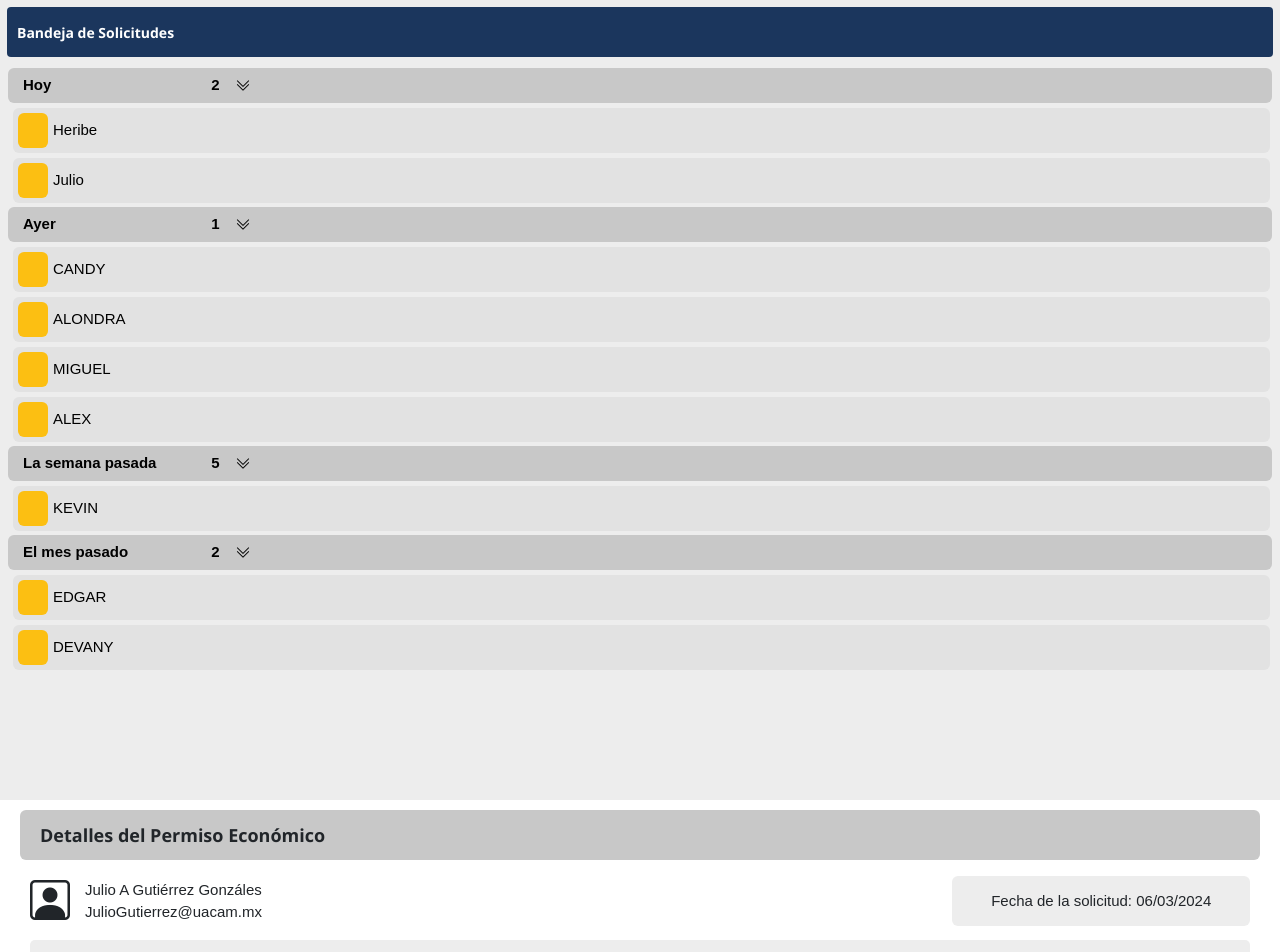
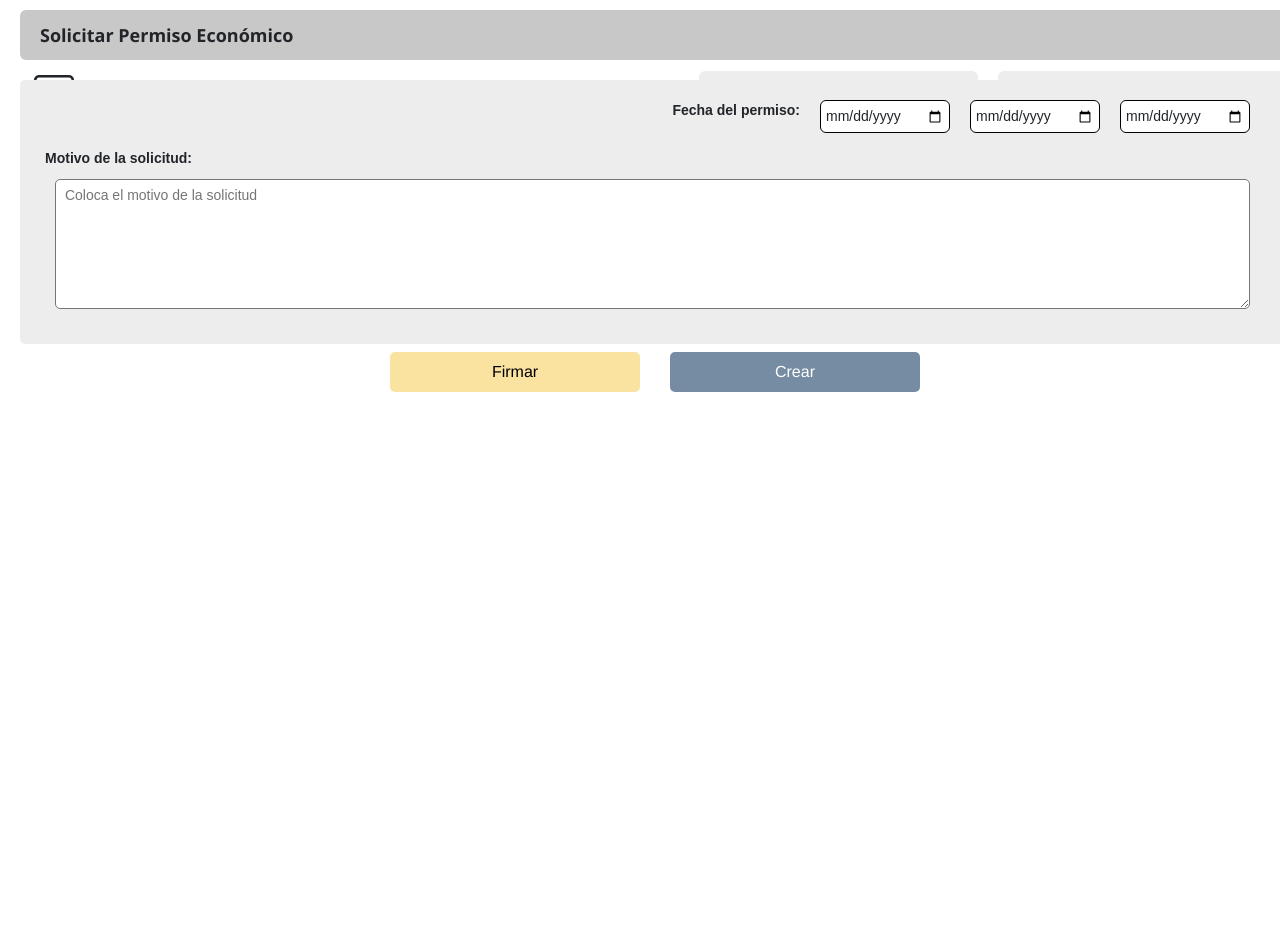
Before and after one commit to MiguelHern/front-zeleris, a Vue app: page / in a window 1280 px wide. Shown: the top 952 px of the page. After the commit the page ends 800 px from the top, so only its background shows below. Built offline with nearby package versions, Linux system fonts and the light colour scheme.

Commit message:
added a teacher's view of information, update buttons

```diff
--- a/src/App.vue
+++ b/src/App.vue
@@ -3,13 +3,16 @@ import SeePermit_coordinacion from "@/components/seePermit_coordinacion.vue";
 import Header__docente from "@/components/header__docente.vue";
 import GeneEcoPer_docente from "@/components/geneEcoPer_docente.vue";
 import RequestTray_coordinacion from "@/components/requestTray_coordinacion.vue";
-/*<gene-eco-per_docente></gene-eco-per_docente>*/
+import TeachingInformation_docente from "@/components/teachingInformation_docente.vue";
+
 </script>
 
 <template>
   <div>
-    <RequestTray_coordinacion/>
-    <SeePermit_coordinacion/>
+    <!--<RequestTray_coordinacion/>-->
+    <gene-eco-per_docente></gene-eco-per_docente>
+    <!--<SeePermit_coordinacion/>-->
+    <!--<TeachingInformation_docente/>-->
   </div>
 </template>
 
--- a/src/components/geneEcoPer_docente.vue
+++ b/src/components/geneEcoPer_docente.vue
@@ -1,13 +1,13 @@
 <template>
   <body>
-  <div class="applicantDetails">
-    <p> Solicitar Permiso Económico</p>
+  <div class="applicant_Details">
+    <p id="p_ad"> Solicitar Permiso Económico</p>
     <div class="teacherDetails">
       <h1>
         <i class="bi bi-person-square"></i>
       </h1>
       <div id="nameMail">
-        <label>Julio A Gutiérrez Gonzáles</label><br>
+        <label>Julio A Gutiérrez Gonzáles</label>
         <label>JulioGutierrez@uacam.mx</label>
       </div>
       <div class="numberDays">Cantidad de dias a solicitar:
@@ -25,14 +25,14 @@
     </div>
   </div>
 
-  <div class="fillingArea">
+  <div class="filling_Area">
     <div id="selectedDays"> Fecha del permiso:
       <input id="datePermit" type="date"></input>
       <input id="datePermit" type="date"></input>
       <input id="datePermit" type="date"></input>
     </div>
     <div id="reasons"> Motivo de la solicitud:</div>
-    <div id="textBox">
+    <div id="text_Box">
       <textarea class="reasonsTexts" placeholder=" Coloca el motivo de la solicitud" ></textarea>
     </div>
   </div>
@@ -69,35 +69,42 @@ plus.addEventListener("click", ()=>{
 </script>
 
 <style scoped>
-.applicantDetails, .fillingArea, .submissionArea{
+.applicant_Details, .filling_Area, .submissionArea{
   display: flex;
   top: 3rem;
   width: calc(100%-30px);
-  margin-left: 15px;
+
   margin-right: 15px;
   padding: 5px;
 }
 
-.applicantDetails{
+.applicant_Details{
   flex-direction:column;
-  min-height: 150px;
+  min-height: 25%;
+  margin-left: 15px;
   background-color: white;
+  margin-bottom: 10px;
 }
 
-p{
+p[id="p_ad"]{
   background-color: #C8C8C8;
-  min-height: 43px;
+  min-height: 50px;
   width: 100%;
   border-radius: 6px;
-  padding-left: 15px;
+  padding-left: 20px;
   align-content: center;
-  font-family:'Franklin Gothic Medium', 'Arial Narrow', Arial, sans-serif;
+  font-family:'Segoe UI', Tahoma, Geneva, Verdana, sans-serif;
+  font-weight: 700;
+  /*font-family:'Franklin Gothic Medium', 'Arial Narrow', Arial, sans-serif;*/
   font-size: 18px;
-  margin: 0;
 }
 
 h1{
-  margin-top: 8px;
+  align-content: center;
+  text-align: center;
+  height: 50px;
+  width: 50px;
+  margin-left: 10px
 }
 
 .applicant, .teacherDetails{
@@ -107,17 +114,22 @@ h1{
   /*border: 1px solid black;*/
   font-family:'Franklin Gothic Medium', 'Arial Narrow', Arial, sans-serif;
   font-size: 14px;
-  margin-top: 10px;
+
 }
 
 .teacherDetails{
-  min-height: 40px;
+  max-height: 35%;
+  margin-top: -5px;
   /*border: 1px solid black;*/
 }
 
 .applicant{
   background-color: #EDEDED;
-  min-height: 38px;
+  /*border: 1px solid black;*/
+  max-height: 45px;
+  margin-top: 7px;
+  padding-top: 10px;
+  padding-bottom: 10px;
 }
 
 #category{
@@ -141,14 +153,19 @@ h1{
 }
 
 .numberDays{
-  margin-right: 80px;
-  margin-left: 20px;
+  margin-right: 20px;
+  margin-left: 10px;
   border-radius: 6px;
   background-color: #EDEDED;
   /*border: 1px solid black;*/
   min-width: 22%;
   text-align: center;
   align-content: center;
+  padding-top: 5px;
+  padding-bottom: 5px;
+  padding-left: 10px;
+  padding-right: 10px;
+  overflow: hidden;
 }
 
 .numberDays span{
@@ -176,6 +193,10 @@ h1{
   min-width: 23%;
   text-align: center;
   align-content: center;
+  padding-top: 5px;
+  padding-bottom: 5px;
+  padding-left: 10px;
+  padding-right: 10px;
 }
 
 #todaysDate{
@@ -191,6 +212,7 @@ h1{
 #selectedDays{
   display: flex;
   padding: 15px;
+
   padding-bottom: 5px;
   padding-right: 35px;
   justify-content: right;
@@ -200,31 +222,43 @@ h1{
   margin-left: 20px;
   border-radius: 6px;
   border: 1px solid black;
+  padding: 5px;
 }
 
-.fillingArea{
+.filling_Area{
   display: flex;
   flex-direction:column;
   font-family:'Segoe UI', Tahoma, Geneva, Verdana, sans-serif;
   font-weight: 700;
   font-size: 14px;
-  height: 60%;
+  height: 45%;
   background-color: #EDEDED;
   padding-left: 15px;
+  margin-top: 15px;
+  margin-left: 20px;
+  margin-right: -10px;
+  border-radius: 5px;
 }
 
-#textBox{
+#text_Box{
   display: flex;
   flex-direction: column;
   padding-left: 20px;
   padding-right: 35px;
   /*background-color: green;*/
-  height: 250px;
+  height: 170px;
 }
 
 .reasonsTexts{
   margin-top: 10px;
-  min-height: 200px;
+  min-height: 130px;
+  padding: 5px;
+  border-radius: 5px;
+}
+
+div[id="reasons"]{
+  margin-top: 10px;
+  margin-left: 10px;
 }
 
 .submissionArea{
@@ -232,37 +266,41 @@ h1{
   align-items: center;
   justify-content: center;
   margin-top: 3px;
+  margin-left: 45px;
   height: 10%;
   background-color: white;
 
 }
 
 .signButton, .cancelButton{
+  padding-left: 15px;
+  padding-right: 15px;
+  padding-bottom: 1px;
   height: 40px;
   width: 250px;
-  border: 1px solid black;
-  border-radius: 6px;
-  font-size: 17px;
+  border-radius: 5px;
+  font-size: 16px;
   cursor: pointer;
-  box-shadow: 4px 4px 8px rgba(0, 0, 0, .3);
   font-family:'Franklin Gothic Medium', 'Arial Narrow', Arial, sans-serif;
+  transition: .3s ease-in;
+  border: none;
 }
 .signButton{
-  background-color: #FCBF12;
+  background-color: #fae3a0;
   color:black;
   margin-right: 30px;
 }
 .signButton:hover {
-  box-shadow: inset 0 0 4px , 0 0 4px #e0aa13;
-  text-shadow: 1px 1px 15px #e0aa13;
+  background-color: #FCBF12;
+  text-shadow: 1px 1px 5px #e2aa11;
 }
 .cancelButton{
-  background-color: #1B365D;
+  background-color: #758CA3;
   color:white;
 }
 .cancelButton:hover {
-  box-shadow: inset 0 0 4px , 0 0 4px black;
-  text-shadow: 1px 1px 10px black;
+  background-color: #1B365D;
+  text-shadow: 1px 1px 5px #0f1e33;
 }
 
 body{
--- a/src/components/requestTray_coordinacion.vue
+++ b/src/components/requestTray_coordinacion.vue
@@ -131,13 +131,6 @@
 </template>
 
 <script>
-/*export default {
-  name: 'requestTray_coordinacion',
-  props: {
-    msg: String
-  }
-}*/
-
 export default {
   name: 'requestTray_coordinacion',
   props: {
@@ -162,10 +155,6 @@ export default {
 </script>
 
 <style>
-.rotate {
-  transform: rotate(180deg);
-}
-
 .scrollContainer {
   overflow-y: auto;
   max-height: calc(100vh - 70px); /* Restamos el alto del trayHeader */
@@ -185,7 +174,7 @@ export default {
   background-color: #1B365D;
   font-family:'Segoe UI', Tahoma, Geneva, Verdana, sans-serif;
   font-weight: 650;
-  font-size: 14px;
+  font-size: 15px;
   color: white;
   padding-left: 10px;
   padding-right: 10px;
@@ -201,7 +190,7 @@ export default {
   background-color: #C8C8C8;
   font-family:'Segoe UI', Tahoma, Geneva, Verdana, sans-serif;
   font-weight: 600;
-  font-size: 15px;
+  font-size: 14px;
   color: black;
   padding-left: 15px;
   padding-right: 10px;
@@ -224,7 +213,6 @@ export default {
   align-content: center;
   /*border: 3px solid blueviolet;*/
   width: 25px;
-
 }
 
 button{
@@ -259,17 +247,13 @@ button{
 #userName{
   text-align: left;
   align-content: center;
+  padding-left: 3px;
 }
 
 #iconUser{
   background-color: #FCBF12;
-  width: 30px;
+  width: 34px;
   margin: 5px;
   border-radius: 6px;
 }
-
-i[class="bi bi-chevron-double-up"], i[class="bi bi-chevron-double-down"] {
-  display: flex;
-  /*border: 2px solid yellow;*/
-}
 </style>
--- a/src/components/seePermit_coordinacion.vue
+++ b/src/components/seePermit_coordinacion.vue
@@ -3,7 +3,7 @@
         <div class="details">
             <p> Detalles del Permiso Económico</p>
             <div class="applicantDetails">
-                <h1>
+                <h1 id="perfil_Icon">
                     <i class="bi bi-person-square"></i>
                 </h1>
                 <div id="nameMail">
@@ -21,7 +21,7 @@
             </div>
             <div id="reasons"> Motivo de la solicitud:</div>
               <div id="textBox">
-              <textarea class="reasonsTexts" placeholder=" Coloca el motivo de la solicitud" ></textarea>
+              <textarea class="reasonsText" placeholder="Coloca el motivo de la solicitud" ></textarea>
             </div>
         </div>
 
@@ -75,26 +75,28 @@ p{
   width: calc(100%-30px);
   margin-left: 15px;
   margin-right: 15px;
-  padding-top: 10px;
-  padding-bottom: 5px;
+  padding-top: 8px;
+  padding-bottom: 8px;
   padding-left: 5px;
   padding-right: 5px;
 }
 
 .applicantDetails{
-  max-height: 50px;
+  min-height: 40px;
   /*border: 2px solid green;*/
   display: flex;
   width: 100%;
   font-family:'Franklin Gothic Medium', 'Arial Narrow', Arial, sans-serif;
   font-size: 15px;
+  margin-bottom: 2px;
   /*margin-top: 0px;*/
 }
 
-h1{
-  margin-left: 10px;
-  padding-top: 1px;
-
+h1[id="perfil_Icon"]{
+  /*border: 2px solid green;*/
+  margin-top: 3px;
+  margin-left: 15px;
+  align-content: center;
 }
 
 #nameMail{
@@ -110,11 +112,15 @@ h1{
   /*background-color: #f5b642;*/
   background-color: #EDEDED;
   border-radius: 6px;
-  min-width: 24%;
+  min-width: 28%;
   /*min-width RECUERDA MODIFICAR CUANDO HAGAS LA BANDEJA*/
-  margin-right: 10px;
+  margin-right: 15px;
   text-align: center;
   align-content: center;
+  padding-right: 5px;
+  padding-left: 5px;
+  padding-top: 3px;
+  padding-bottom: 3px;
 }
 
 .fillingArea{
@@ -170,12 +176,14 @@ h1{
   margin-bottom: 25px;
   /*background-color: green;*/
   background-color: #EDEDED;
-  max-height: 150px;
+  height: 250px;
 }
 
-.reasonsTexts{
+.reasonsText{
   margin-top: 5px;
   min-height: 110px;
+  padding: 5px;
+  border-radius: 5px;
 }
 
 .submissionArea{
@@ -209,32 +217,36 @@ h1{
   padding-left: 15px;
   padding-right: 15px;
   padding-bottom: 1px;
-  height: 35px;
-  min-width: 19%;
-  border: 1px solid black;
-  border-radius: 6px;
+  height: 37px;
+  width: 150px;
+  border-radius: 5px;
   font-size: 16px;
   cursor: pointer;
-  box-shadow: 4px 4px 8px rgba(0, 0, 0, .3);
+  /*box-shadow: 3px 3px 6px rgba(0, 0, 0, .3);*/
   font-family:'Franklin Gothic Medium', 'Arial Narrow', Arial, sans-serif;
+  transition: .3s ease-in;
 }
 
 .declineButton{
-  background-color: #e00606;
-  color:white;
+  background-color: #fae3a0;
+  color:black;
   margin-right: 30px;
+  border: none;
 }
-.declineButton:hover {
-  box-shadow: inset 0 0 4px , 0 0 4px rgb(170, 5, 5);
-  text-shadow: 1px 1px 15px white;
+.declineButton:hover{
+  background-color: #FCBF12;
+  text-shadow: 1px 1px 5px #e2aa11;
+  border: none;
 }
 
 .acceptButton{
-  background-color: #5bb904;
+  background-color: #758CA3;
   color:white;
+  border: none;
 }
 .acceptButton:hover {
-  box-shadow: inset 0 0 4px , 0 0 4px #3b9403;
-  text-shadow: 1px 1px 10px white;
+  background-color: #1B365D;
+  text-shadow: 1px 1px 5px #0f1e33;
+  border: none;
 }
 </style>
--- /dev/null
+++ b/src/components/teachingInformation_docente.vue
@@ -0,0 +1,333 @@
+<template>
+    <div id="cuerpo">
+        <div class="detail">
+            <p id="nameCareer">Ingeniería en sistemas computacionales</p>
+            <div class="applicant_Details">
+                <h1 id="perfilIcon">
+                    <i class="bi bi-person-square"></i>
+                </h1>
+                <div id="nameMailD">
+                    <label>Julio A Gutiérrez Gonzáles</label>
+                    <label>JulioGutierrez@uacam.mx</label>
+                  </div>
+                <div id="IDApplicant"> ID1234 </div>
+                <div id="roleApplicant"> Docente </div>
+            </div>
+        </div>
+
+        <div class="requestsMade"> Días económicos solicitados: 3
+            <!--Contenido del usuario-->
+
+            <div id="requestsHead">
+                <label class="labelrd" id="labelrDate"> Fecha: </label>
+                <label class="labelrd" id="labelrReason">Motivo: </label>
+                <label class="labelrd" id="labelrStatus">Estatus: </label>
+                <label class="labelrd" id="labelrB"></label>
+            </div>
+
+            <div id="requestsDay">
+              <div class="day">06/03/2024</div>
+              <div class="reason">Motivos personales</div>
+              <div class="status">Aprobado</div>
+              <input class="viewPermiButton" type="submit" value="Ver permiso"></input>
+            </div>
+
+            <div id="requestsDay">
+              <div class="day">06/03/2024</div>
+              <div class="reason">Motivos personales</div>
+              <div class="status">Aprobado</div>
+              <input class="viewPermiButton" type="submit" value="Ver permiso"></input>
+            </div>
+
+            <div id="requestsDay">
+              <div class="day">06/03/2024</div>
+              <div class="reason">Motivos personales</div>
+              <div class="status">Aprobado</div>
+              <input class="viewPermiButton" type="submit" value="Ver permiso"></input>
+            </div>
+
+        </div>
+
+        <div class="managementArea">
+          <input class="deleteButton" type="submit" name="Boton1" value="Eliminar docente"></input>
+          <input class="updateButton" type="submit" name="Boton2" value="Actualizar docente"></input>
+        </div>
+
+    </div>
+</template>
+
+
+<script>
+export default {
+  name: 'teachingInformation_docente',
+  props: {
+    msg: String
+  }
+}
+</script>
+
+<style>
+#cuerpo{
+  display: flex;
+  flex-direction:column;
+  width: 100%;
+  min-height: 100vh;
+  background-color: white;
+  /*border: 3px solid red;*/
+}
+
+p[id="nameCareer"]{
+
+  background-color: #758CA3;
+  min-height: 35px;
+  width: 100%;
+  border-radius: 6px;
+  padding-left: 20px;
+  align-content: center;
+  text-align: center;
+  font-family:'Segoe UI', Tahoma, Geneva, Verdana, sans-serif;
+  font-weight: 700;
+  color: white;
+  /*font-family:'Franklin Gothic Medium', 'Arial Narrow', Arial, sans-serif;*/
+  font-size: 15px;
+}
+
+.detail{
+  flex-direction:column;
+  min-height: 140px;
+  /*background-color: lightgreen;*/
+  background-color:white;
+  display: flex;
+  width: calc(100%-30px);
+  margin-left: 15px;
+  margin-right: 15px;
+  padding-top: 8px;
+  padding-bottom: 8px;
+  padding-left: 5px;
+  padding-right: 5px;
+}
+
+.applicant_Details{
+  max-height: 50px;
+  /*border: 2px solid green;*/
+  display: flex;
+  width: 100%;
+  font-family:'Franklin Gothic Medium', 'Arial Narrow', Arial, sans-serif;
+  font-size: 15px;
+  margin-top: 5px;
+}
+
+h1[id="perfilIcon"]{
+  /*border: 2px solid green;*/
+  margin-left: 10px;
+  align-content: center;
+  text-align: center;
+  height: 50px;
+  width: 50px;
+}
+
+#nameMailD{
+
+  /*border: 3px solid yellow;*/
+  padding-left: 15px;
+  padding-right: 10px;
+  padding-top: 10px;
+  padding-bottom: 10px;
+  width: 70%;
+  align-content: center;
+  margin-bottom: 0px;
+  /*background-color: #5bb904;*/
+  background-color: #EDEDED;
+  border-radius: 6px;
+  height: 60px;
+  align-self: center;
+  margin-right: 10px;
+  margin-left: 8px;
+}
+
+#roleApplicant, #IDApplicant{
+
+  /*background-color: #f5b642;*/
+  background-color: #EDEDED;
+  border-radius: 6px;
+  height: 40px;
+  min-width: 15%;
+  /*min-width RECUERDA MODIFICAR CUANDO HAGAS LA BANDEJA*/
+  margin-right: 10px;
+  text-align: center;
+  align-content: center;
+  align-self: center;
+  padding-top: 8px;
+  padding-bottom: 8px;
+  padding-left: 5px;
+  padding-right: 5px;
+}
+
+.requestsMade{
+
+  font-family:'Segoe UI', Tahoma, Geneva, Verdana, sans-serif;
+  font-weight: 500;
+  font-size: 16px;
+  min-height: 250px;
+  /*background-color: #f762be;*/
+  background-color: #EDEDED;
+  border-top-left-radius: 5px;
+  border-top-right-radius: 5px;
+  width: calc(100%-30px);
+  margin-left: 30px;
+  margin-right: 30px;
+  padding-top: 18px;
+  padding-bottom: none;
+  padding-right: 13px;
+  padding-left: 27px;
+}
+#requestsHead{
+    display: flex;
+    justify-content: center;
+    margin-top: 10px;
+    /*background-color: lightseagreen;*/
+}
+
+#requestsDay{
+  /*background-color: lightpink;*/
+  font-size: 15px;
+  font-weight: 550;
+  display: flex;
+  padding-bottom: 15px;
+  padding-top: 13px;
+  justify-content: center;
+}
+
+label[class="labelrd"]{
+  /*border: 1px solid black;
+  background-color: lightpink;*/
+  text-align: center;
+  align-content: center;
+  font-family:'Segoe UI', Tahoma, Geneva, Verdana, sans-serif;
+  font-weight: 650;
+  font-size: 15px;
+  padding-left: 10px;
+  padding-right: 10px;
+}
+label[id="labelrDate"]{
+    min-width: 17%;
+    margin-left: 4px;
+    margin-right: 27px;
+}
+label[id="labelrReason"]{
+    min-width: 19%;
+    margin-right: 27px;
+}
+label[id="labelrStatus"]{
+    min-width: 16%;
+    margin-right: 27px;
+}
+label[id="labelrB"]{
+    min-width: 115px;
+    margin-right: 6px;
+}
+
+.day, .reason, .status{
+
+  border: 1px solid rgba(0, 0, 0, 0.753);
+  background-color: white;
+  border-radius: 5px;
+  height: 30px;
+  /*min-width RECUERDA MODIFICAR CUANDO HAGAS LA BANDEJA*/
+  margin-left: 12px;
+  margin-right: 12px;
+  padding-top: 3px;
+  padding-bottom: 3px;
+  padding-left: 10px;
+  padding-right: 10px;
+  text-align: center;
+  align-content: center;
+  overflow: hidden;
+}
+.day{
+    min-width: 17%;
+}
+.reason{
+    min-width: 19%;
+}
+.status{
+    min-width: 15%;
+}
+
+.managementArea{
+
+  display: flex;
+  align-items: center;
+  justify-content: right;
+  padding-top: 10px;
+  padding-bottom: 20px;
+  padding-right: 50px;
+  height: 13%;
+  /*background-color: blue;*/
+  background-color: #EDEDED;
+  margin-left: 30px;
+  margin-right: 30px;
+  border-bottom-left-radius: 5px;
+  border-bottom-right-radius: 5px;
+}
+
+
+.deleteButton, .updateButton{
+  padding-left: 15px;
+  padding-right: 15px;
+  padding-bottom: 1px;
+  height: 37px;
+  width: 180px;
+  border-radius: 5px;
+  font-size: 16px;
+  cursor: pointer;
+  font-family:'Franklin Gothic Medium', 'Arial Narrow', Arial, sans-serif;
+  transition: .3s ease-in;
+  border: none;
+}
+
+.viewPermiButton{
+  padding-left: 10px;
+  padding-right: 10px;
+  padding-bottom: 1px;
+  margin-left: 15px;
+  margin-right: 15px;
+  min-height: 35px;
+  min-width: 115px;
+  background-color: #1b375dc7;
+  color: white;
+  border: none;
+  border-radius: 6px;
+  font-size: 15px;
+  cursor: pointer;
+  font-family:'Franklin Gothic Medium', 'Arial Narrow', Arial, sans-serif;
+  transition: .3s ease-in;
+}
+
+.deleteButton{
+  background-color: #fae3a0;
+  color:black;
+  margin-left: 50px;
+  margin-right: 30px;
+}
+.deleteButton:hover {
+  background-color: #FCBF12;
+  text-shadow: 1px 1px 5px #e2aa11;
+}
+
+.updateButton{
+  background-color: #758CA3;
+  color:white;
+}
+.updateButton:hover {
+  background-color: #1B365D;
+  text-shadow: 1px 1px 5px #0f1e33;
+}
+
+.viewPermiButton:hover {
+  background-color: #1b375d;
+  color:#EDEDED;
+  text-shadow: 1px 1px 5px #0f1e33;
+  border: 1px solid #0a1524;
+}
+</style>
```
